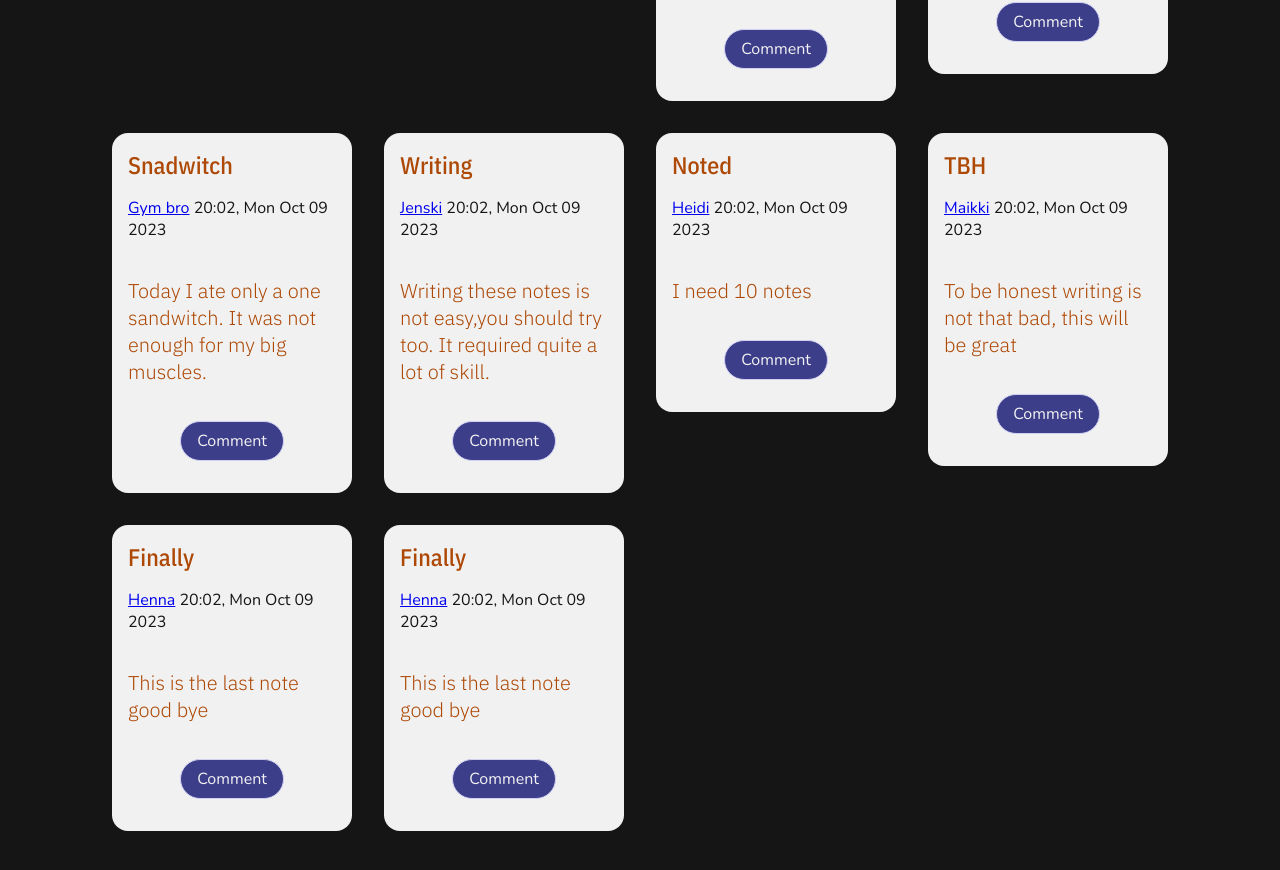
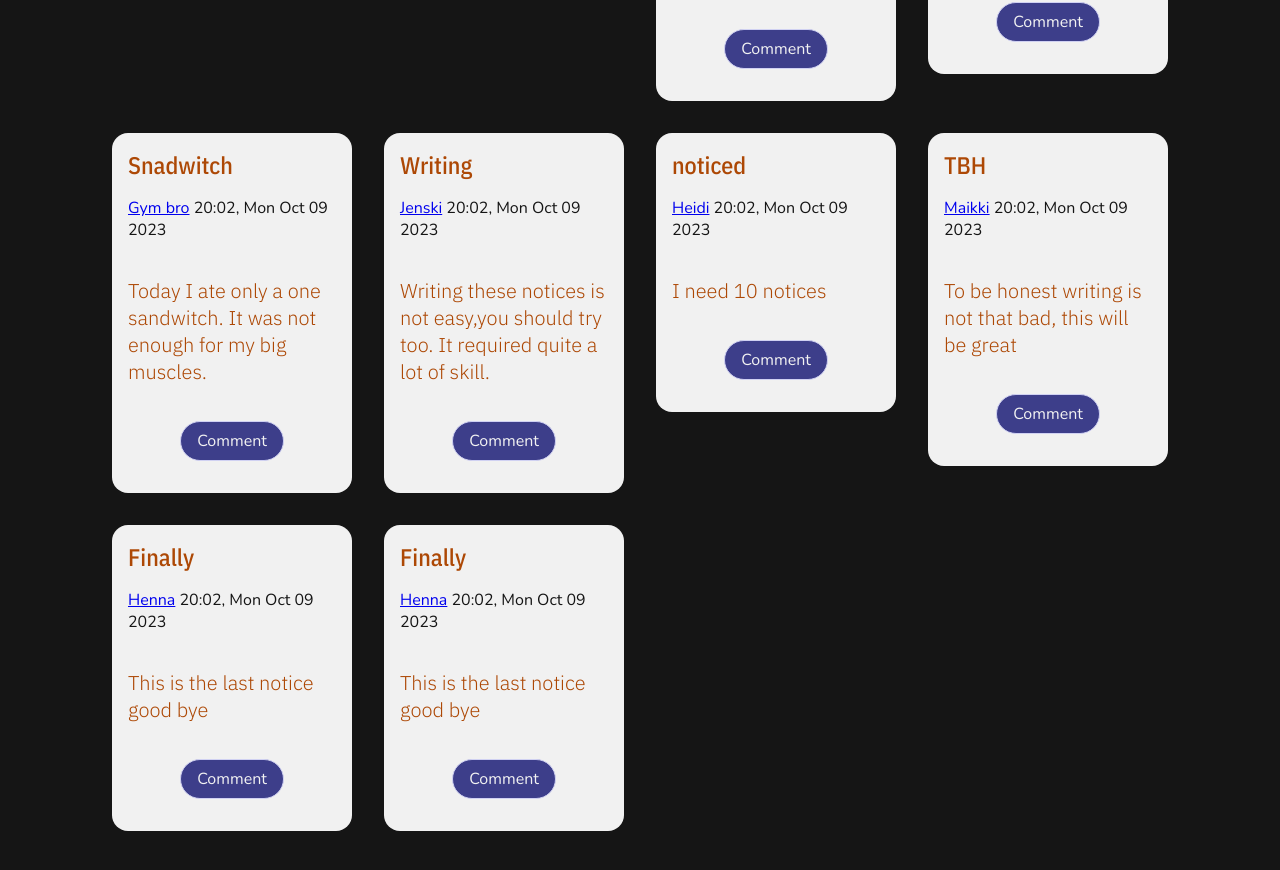
Before and after one commit to Testodus/Aalto-Strength-Society, a React (Create React App) app in the folder client/: page /noticeboard in a window 1280 px wide. Shown: the part 838-1708 px from the top of the page. Built offline with nearby package versions, Linux system fonts and the light colour scheme.

Commit message:
note -> notice

```diff
--- a/client/src/assets/noticeBoardDummy.tsx
+++ b/client/src/assets/noticeBoardDummy.tsx
@@ -2,66 +2,70 @@ import { NoticeBoard, Profile } from '../types';
 
 export const BasicBoard: NoticeBoard = {
   title: 'First Noticeboard',
-  notes: [
+  notices: [
     {
       userID: '1',
       timeStamp: 1696881731877,
       title: 'Moikka',
-      note: 'I have a crush on someone...',
+      notice: 'I have a crush on someone...',
     },
     {
       userID: '2',
       timeStamp: 1696881731877,
       title: 'Juu',
-      note: 'Me too!!',
+      notice: 'Me too!!',
     },
     {
       userID: '3',
       timeStamp: 1696881731877,
       title: 'Heh',
-      note: 'I would like to tell you something!! this is the best association i have ever been a member in. This is great, keep going..',
+      notice:
+        'I would like to tell you something!! this is the best association i have ever been a member in. This is great, keep going..',
     },
     {
       userID: '5',
       timeStamp: 1696881731877,
       title: 'Kettlebell',
-      note: 'This should be a longer text too, I do not know what to write but I write anyways. Have a nice day.',
+      notice:
+        'This should be a longer text too, I do not know what to write but I write anyways. Have a nice day.',
     },
     {
       userID: '5',
       timeStamp: 1696881731877,
       title: 'Snadwitch',
-      note: 'Today I ate only a one sandwitch. It was not enough for my big muscles.',
+      notice:
+        'Today I ate only a one sandwitch. It was not enough for my big muscles.',
     },
     {
       userID: '4',
       timeStamp: 1696881731877,
       title: 'Writing',
-      note: 'Writing these notes is not easy,you should try too. It required quite a lot of skill.',
+      notice:
+        'Writing these notices is not easy,you should try too. It required quite a lot of skill.',
     },
     {
       userID: '3',
       timeStamp: 1696881731877,
-      title: 'Noted',
-      note: 'I need 10 notes',
+      title: 'noticed',
+      notice: 'I need 10 notices',
     },
     {
       userID: '2',
       timeStamp: 1696881731877,
       title: 'TBH',
-      note: 'To be honest writing is not that bad, this will be great',
+      notice: 'To be honest writing is not that bad, this will be great',
     },
     {
       userID: '1',
       timeStamp: 1696881731877,
       title: 'Finally',
-      note: 'This is the last note good bye',
+      notice: 'This is the last notice good bye',
     },
     {
       userID: '1',
       timeStamp: 1696881731877,
       title: 'Finally',
-      note: 'This is the last note good bye',
+      notice: 'This is the last notice good bye',
     },
   ],
 };
--- a/client/src/pages/noticeboard/Note.tsx
+++ b/client/src/pages/noticeboard/Notice.tsx
@@ -8,7 +8,7 @@ import {
 } from '../../shared-styles';
 import { Link } from 'react-router-dom';
 
-const Note = styled.div`
+const NoticeDiv = styled.div`
   display: flex;
   flex-direction: column;
   border-radius: 1rem;
@@ -17,27 +17,27 @@ const Note = styled.div`
   justify-content: space-between;
   height: min-content;
 `;
-// jos haluut notet saman kokosiks ota toi hieght pois
+// jos haluut noticet saman kokosiks ota toi hieght pois
 
-type NoteProps = {
+type NoticeProps = {
   title: string;
   time: string;
   username: string;
-  note: string;
+  notice: string;
   userID: string | number;
 };
 
-const NoteElement = ({ title, time, username, note, userID }: NoteProps) => {
+const Notice = ({ title, time, username, notice, userID }: NoticeProps) => {
   return (
-    <Note>
+    <NoticeDiv>
       <Heading4>{title}</Heading4>
       <DetailText>
         <Link to={'/profile/' + userID}>{username}</Link> {time}
       </DetailText>
-      <DarkBodyText>{note}</DarkBodyText>
+      <DarkBodyText>{notice}</DarkBodyText>
       <SecondaryButton>Comment</SecondaryButton>
-    </Note>
+    </NoticeDiv>
   );
 };
 
-export default NoteElement;
+export default Notice;
--- a/client/src/pages/noticeboard/Noticeboard.tsx
+++ b/client/src/pages/noticeboard/Noticeboard.tsx
@@ -3,7 +3,7 @@ import styled from 'styled-components';
 import { DummyProfiles, BasicBoard } from '../../assets/noticeBoardDummy';
 import { useState } from 'react';
 import { Heading2, Heading3, PrimaryButton } from '../../shared-styles';
-import NoteElement from './Note';
+import Notice from './Notice';
 
 const NoticeBoardContainer = styled.div`
   width: 100%;
@@ -22,7 +22,7 @@ const NoticeBoardContainer = styled.div`
   }
 `;
 
-const NotesMenuBar = styled.div`
+const NoticesMenuBar = styled.div`
   display: flex;
   width: 100%;
   justify-content: space-around;
@@ -33,7 +33,7 @@ const NotesMenuBar = styled.div`
   }
 `;
 
-const NotesContainer = styled.div`
+const NoticesContainer = styled.div`
   display: grid;
   grid-template-columns: repeat(auto-fill, minmax(200px, 1fr));
   grid-gap: 2rem;
@@ -71,24 +71,24 @@ const Noticeboard = () => {
   return (
     <NoticeBoardContainer>
       <Heading2>Notice Board</Heading2>
-      <NotesMenuBar>
+      <NoticesMenuBar>
         <Heading3>{currentBoard.title}</Heading3>
-        <PrimaryButton>Post a Note</PrimaryButton>
-      </NotesMenuBar>
-      <NotesContainer>
-        {currentBoard.notes.length
-          ? currentBoard.notes.map((note, i) => (
-              <NoteElement
-                key={currentBoard.title + '-note-' + i}
-                note={note.note}
-                title={note.title}
-                username={getUsername(note.userID)}
-                time={getDate(note.timeStamp)}
-                userID={note.userID}
-              ></NoteElement>
+        <PrimaryButton>Post a Notice</PrimaryButton>
+      </NoticesMenuBar>
+      <NoticesContainer>
+        {currentBoard.notices.length
+          ? currentBoard.notices.map((notice, i) => (
+              <Notice
+                key={currentBoard.title + '-Notice-' + i}
+                notice={notice.notice}
+                title={notice.title}
+                username={getUsername(notice.userID)}
+                time={getDate(notice.timeStamp)}
+                userID={notice.userID}
+              ></Notice>
             ))
           : null}
-      </NotesContainer>
+      </NoticesContainer>
     </NoticeBoardContainer>
   );
 };
--- a/client/src/types.ts
+++ b/client/src/types.ts
@@ -16,17 +16,17 @@ export type BoardMember = {
   contact: string;
 };
 
-export type Note = {
+export type Notice = {
   userID: string;
   timeStamp: number;
   title: string;
-  note: string;
+  notice: string;
   imageSrc?: string;
 };
 
 export type NoticeBoard = {
   title: string;
-  notes: Array<Note>;
+  notices: Array<Notice>;
 };
 
 export type Profile = {
```
